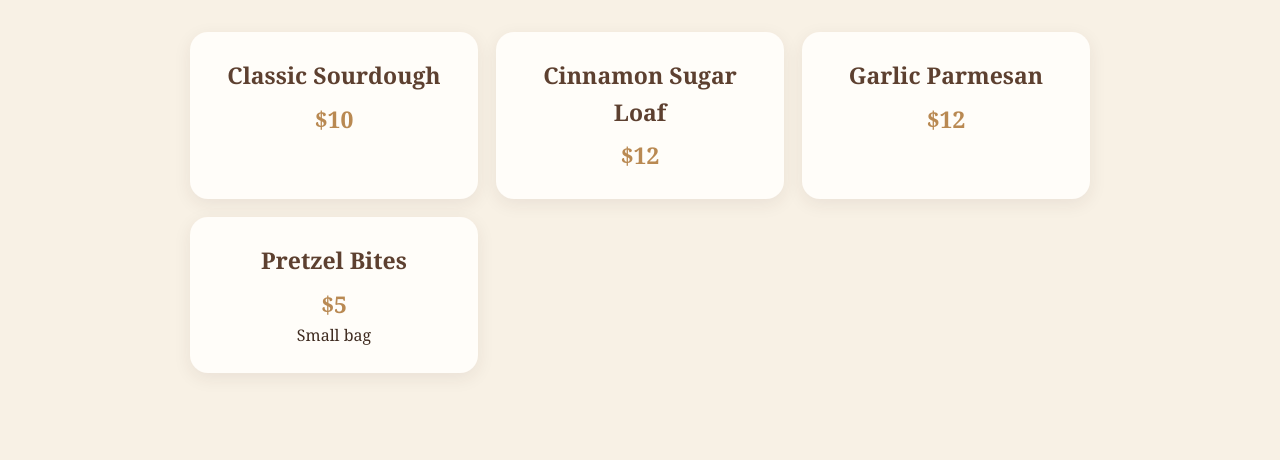
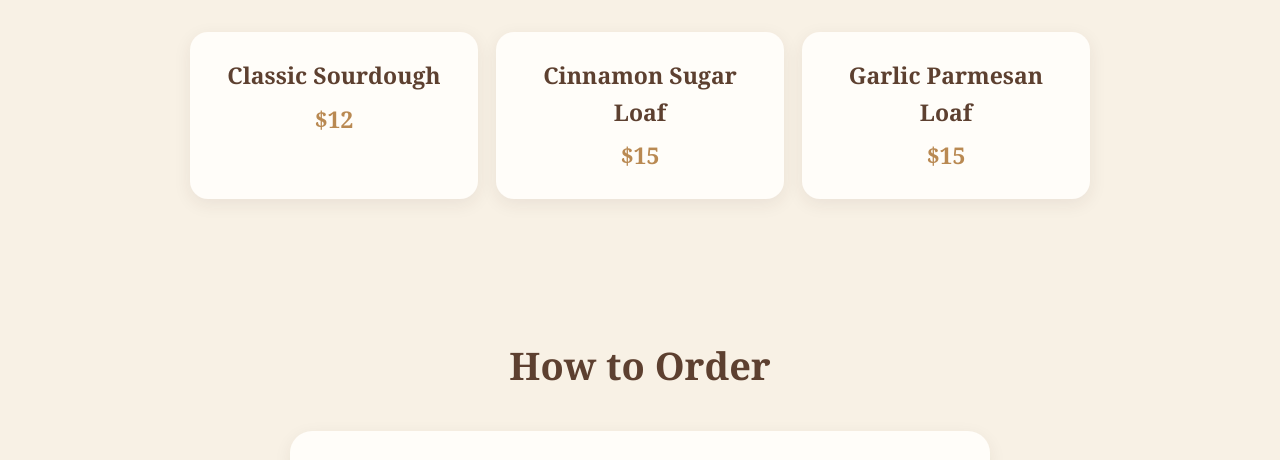
Before and after one commit to the-mother-loaf/the-mother-loaf, a plain HTML site: page index.html in a window 1280 px wide. Shown: the part 756-1216 px from the top of the page. Drawn offline with Linux system fonts and the light colour scheme.

Commit message:
Update menu prices and add payment form
Updated menu prices and removed some items. Added an embedded Google Form for order payment.

```diff
--- a/index.html
+++ b/index.html
@@ -133,21 +133,17 @@
       <div class="menu">
         <div class="item">
           <h3>Classic Sourdough</h3>
-          <div class="price">$10</div>
+          <div class="price">$12</div>
         </div>
         <div class="item">
           <h3>Cinnamon Sugar Loaf</h3>
-          <div class="price">$12</div>
+          <div class="price">$15</div>
         </div>
         <div class="item">
-          <h3>Garlic Parmesan</h3>
-          <div class="price">$12</div>
+          <h3>Garlic Parmesan Loaf</h3>
+          <div class="price">$15</div>
         </div>
-        <div class="item">
-          <h3>Pretzel Bites</h3>
-          <div class="price">$5</div>
-          <div>Small bag</div>
-        </div>
+
       </div>
     </div>
   </section>
@@ -165,6 +161,7 @@
       </div>
     </div>
   </section>
+  <iframe src="https://docs.google.com/forms/d/e/1FAIpQLSfzbXqETLVrJdHvWzw9NJIUpiI27GNOAJPHC4jayP-Wvy9Bhg/viewform?embedded=true" width="640" height="1688" frameborder="0" marginheight="0" marginwidth="0">Loading…</iframe>
 
   <section>
     <div class="container">
```
